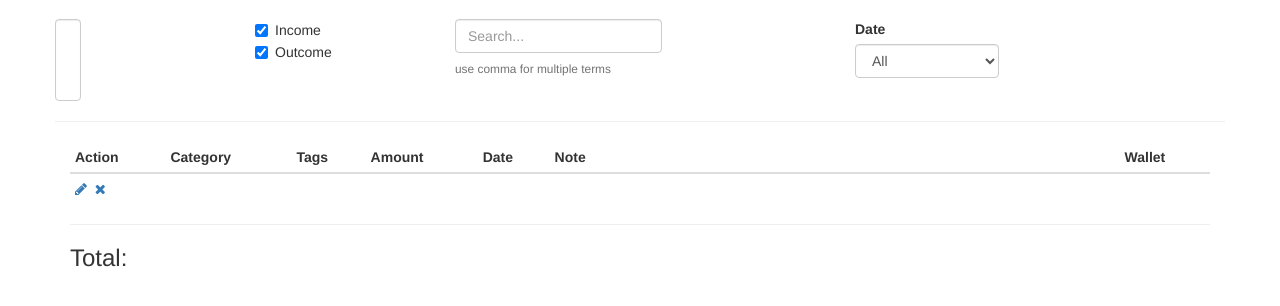
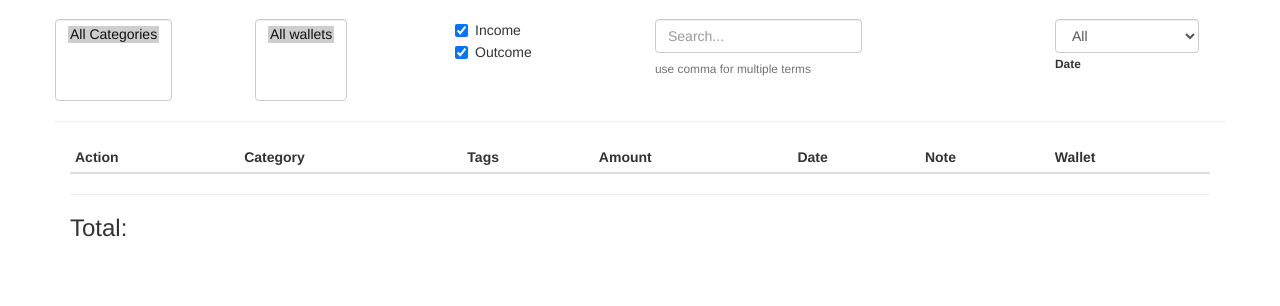
Before and after one commit to gdi3d/my_wallet, a Django app: page /history in a window 1280 px wide. Shown: the part 51-357 px from the top of the page. Run offline with Django 3.2, Linux system fonts and the light colour scheme; a user stored in the database is signed in; lists and menus that the app fills with data are empty; parts of the project's set-up code (start-up, migrations or seed data) failed here and were passed over; some libraries are stand-ins or nearby versions.

Commit message:
Bugfix
- Fixed dashboard graphics for accounts with multiple wallets
- Added feature to filter by wallets on history view

```diff
--- a/wallet/views.py
+++ b/wallet/views.py
@@ -283,7 +283,7 @@ class GraphicsViewSet(generics.RetrieveAPIView):
 
     def get(self, request, wallet_id):
 
-        transactions = transaction_search(self.request)
+        transactions = transaction_search(self.request).filter(wallet = wallet_id)
 
         aggregated = dict()
 
--- a/website/static/js/wallet.js
+++ b/website/static/js/wallet.js
@@ -883,19 +883,29 @@ w.history_view =
 	 */
 	init: function()
 	{
-		w.category_view._categories_list(function(categories){
-			// defines the view object model
 		w.history_view.model = ko.mapping.fromJS({
-				'categories': categories,
+			'categories': Array(),
 			'rows': ko.observableArray([]),
-				'category_id': null
+			'category_id': null,
+			'wallets': Array()
 		});
 
+		// bind model to view
 		ko.applyBindings(w.history_view.model);
 		w.history_view.load(1);
+
+		// load categories to select element
+		w.category_view._categories_list(function(categories){
+			w.history_view.model.categories(categories);
 		});
 
-		$('#categories, #income, #outcome').click(function(){
+		// load wallets to select element
+		w._wallets_ko(function(wallets)
+		{
+			w.history_view.model.wallets(wallets);
+		});
+
+		$('#categories, #income, #outcome, #wallet').click(function(){
 			w.history_view.collect_filter();
 		});
 
@@ -1067,7 +1077,8 @@ w.history_view =
 			'income': ($('#income').prop('checked'))?'1':'',
 			'outcome': ($('#outcome').prop('checked'))?'1':'',
 			'string': $('#q').val(),
-			'date': date
+			'date': date,
+			'wallet': $('#wallet').val().join()
 		}
 
 		w.history_view.load(1);
--- a/website/templates/history.html
+++ b/website/templates/history.html
@@ -5,6 +5,11 @@
 		<div class="row">
 			<div class="col-md-2">
 				<select name="categories" id="categories" multiple class="form-control" data-bind="options: categories, optionsText: 'name', optionsValue:'id', optionsCaption: 'All Categories', value: ''">
+				</select>
+			</div>
+
+			<div class="col-md-2">
+				<select name="wallet" id="wallet" multiple class="form-control" data-bind="options: wallets, optionsText: 'name', optionsValue:'id', optionsCaption: 'All wallets', value: ''">
 				</select>
 			</div>
 
@@ -23,8 +28,7 @@
 				<p class="help-block"><small>use comma for multiple terms</small></p>
 			</div>
 
-			<div class="col-md-4">
-				<label>Date</label><br>
+			<div class="col-md-2">
 				<select class="form-control" id="date_filter">
 					<option>All</option>
 					<option value="range">Range</option>
@@ -33,6 +37,7 @@
 					<option value="current_year">Current Year</option>
 					<option value="prev_year">Previous Year</option>
 				</select>
+				<label for="date_filter"><small>Date</small></label>
 
 				<div class="input-group input-daterange" id="filter_range_widget" style="display: none">
 				    <input type="text" class="form-control datepicker" id="date_start" data-date-format="yyyy-mm-dd">
```
Lines whose indentation alone changed are shown as unchanged.
